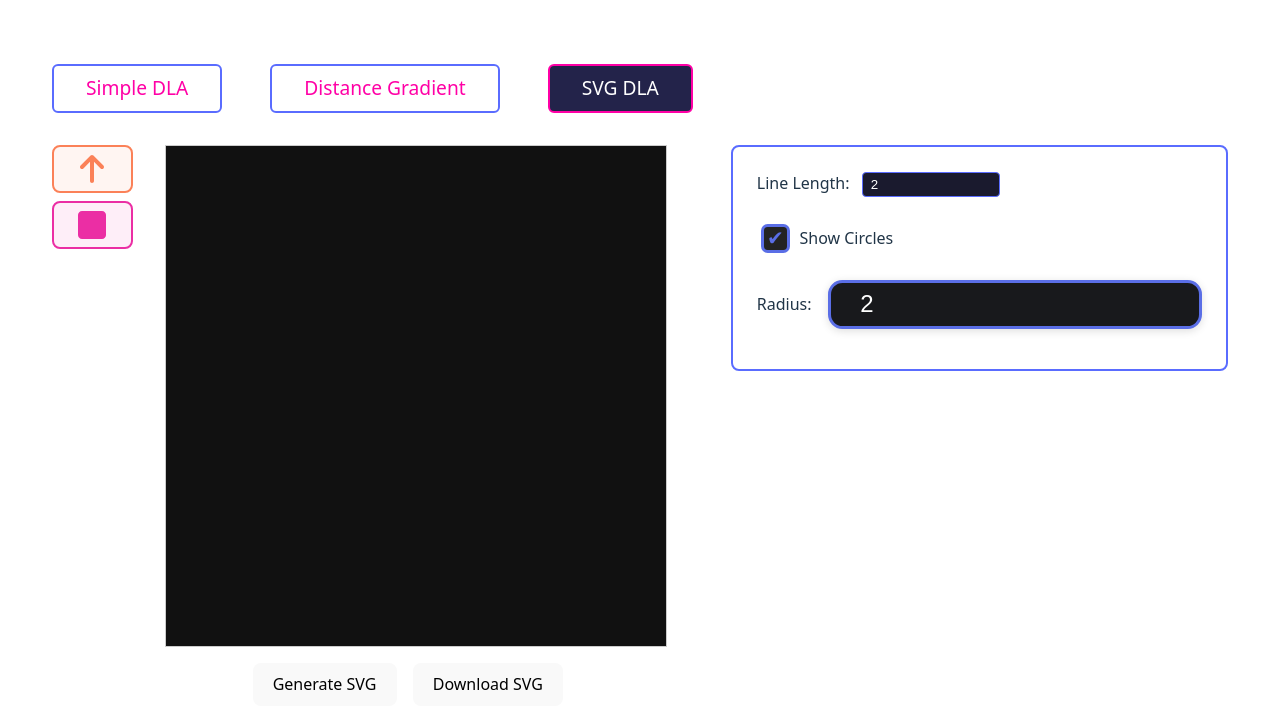
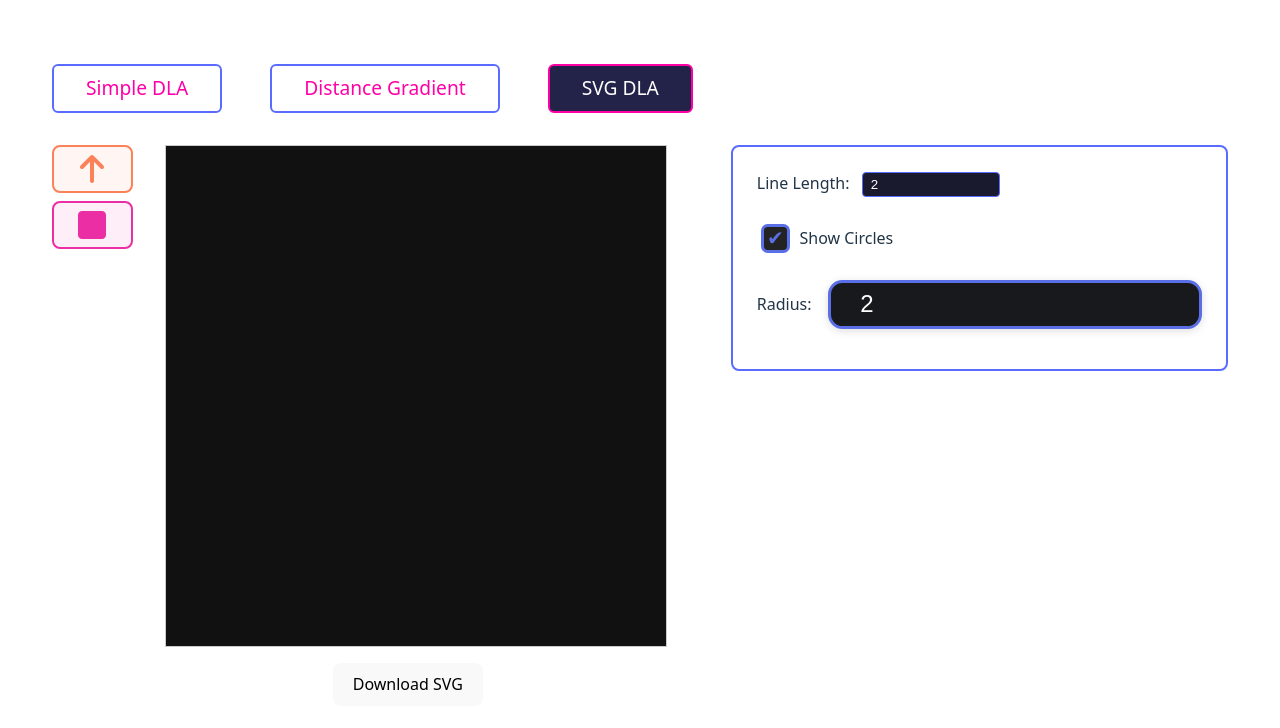
Before and after one commit to chriswininger/DLA-Studio-2025, a React (Vite) app: page /svg-dla in a window 1280 px wide. Shown: the top 728 px of the page. Built offline with nearby package versions, Linux system fonts and the light colour scheme.

Commit message:
much generate

```diff
--- a/src/tabs/SVGDLA/SVGDLA.tsx
+++ b/src/tabs/SVGDLA/SVGDLA.tsx
@@ -1,4 +1,4 @@
-import React from 'react';
+import React, { useEffect } from 'react';
 import { useAppSelector, useAppDispatch } from '../../store';
 import type { RootState } from '../../store';
 import type { SVGDLAUIState } from './svg-dla-slice';
@@ -29,6 +29,11 @@ export const SVGDLA: React.FC = () => {
   // Get colorStops from Redux
   const colorStops = useAppSelector((state: RootState) => (state.distanceGradient as any).colorStops);
 
+  // Automatically generate SVG when any relevant state changes
+  useEffect(() => {
+    generateSVG();
+    // eslint-disable-next-line react-hooks/exhaustive-deps
+  }, [dlaCluster, selectedTool, lineLength, squareSize, showCircles, circleRadius, colorStops]);
 
   return (
     <div className="dlasim-svgdla-tab">
@@ -48,8 +53,8 @@ export const SVGDLA: React.FC = () => {
               {/* SVG content will be generated here */}
             </svg>
 
+            {/* Remove Generate SVG button, keep Download SVG */}
             <div className="svgdla-button-container">
-              <button onClick={generateSVG}>Generate SVG</button>
               <button onClick={downloadSVG}>Download SVG</button>
             </div>
           </div>
@@ -96,7 +101,7 @@ export const SVGDLA: React.FC = () => {
 
     // Iterate through all cluster entries
     entries.forEach((entry) => {
-      const { point, parent, distance } = entry;
+      const { point, parent } = entry;
       // Skip the root entry (it has no parent to connect to)
       if (parent === 'ROOT') {
         return;
```
